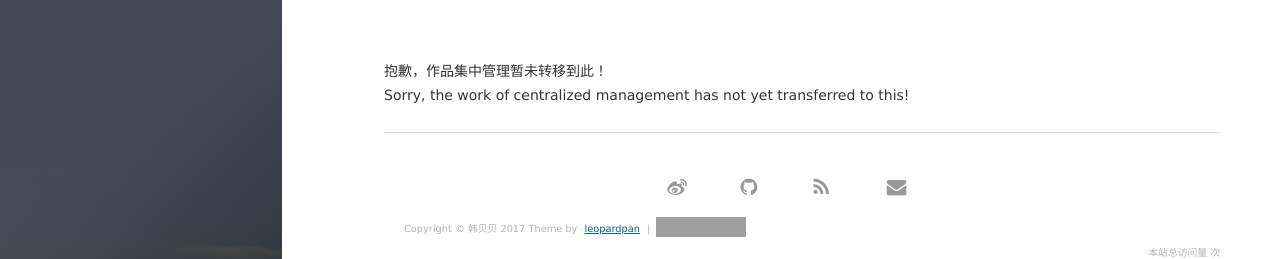
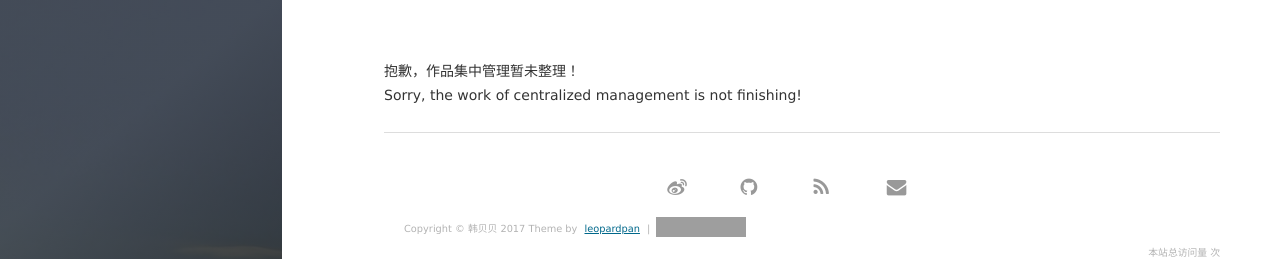
Before and after one commit to han88829/han88829.github.io, a Jekyll site: the page built from project.html, in a window 1280 px wide. Shown: the top 259 px of the page. Built offline with Jekyll 4.4.1, drawn with Linux system fonts in a browser that asks for light colours; nearby versions of some CDN libraries; comment, search, counter and statistics services are not loaded; grey boxes are pictures that could not be loaded.

Commit message:
Update project.html

```diff
--- a/project.html
+++ b/project.html
@@ -8,8 +8,8 @@ layout: page
 
     </head>
     <body>
-        <div style="margin-bottom:10px">抱歉，作品集中管理暂未转移到此！</div>
-        <div style="margin-bottom:30px">Sorry, the work of centralized management has not yet transferred to this!</div>
+        <div style="margin-bottom:10px">抱歉，作品集中管理暂未整理！</div>
+        <div style="margin-bottom:30px">Sorry, the work of centralized management is not finishing!</div>
         <!-- UY BEGIN -->
         <div id="uyan_frame"></div>
         <script type="text/javascript" src="http://v2.uyan.cc/code/uyan.js?uid=2138148"></script>
```
